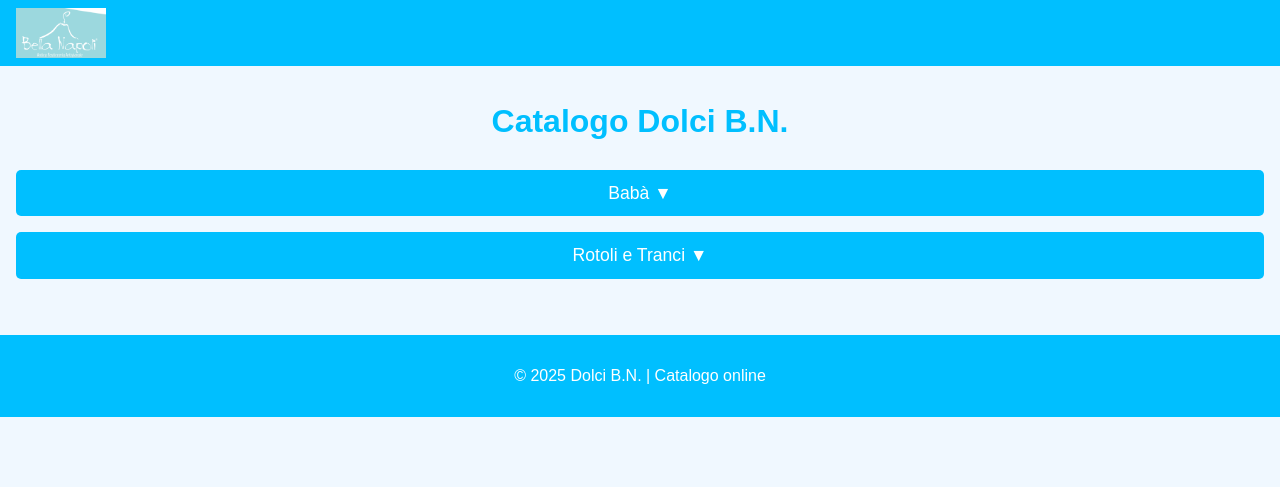
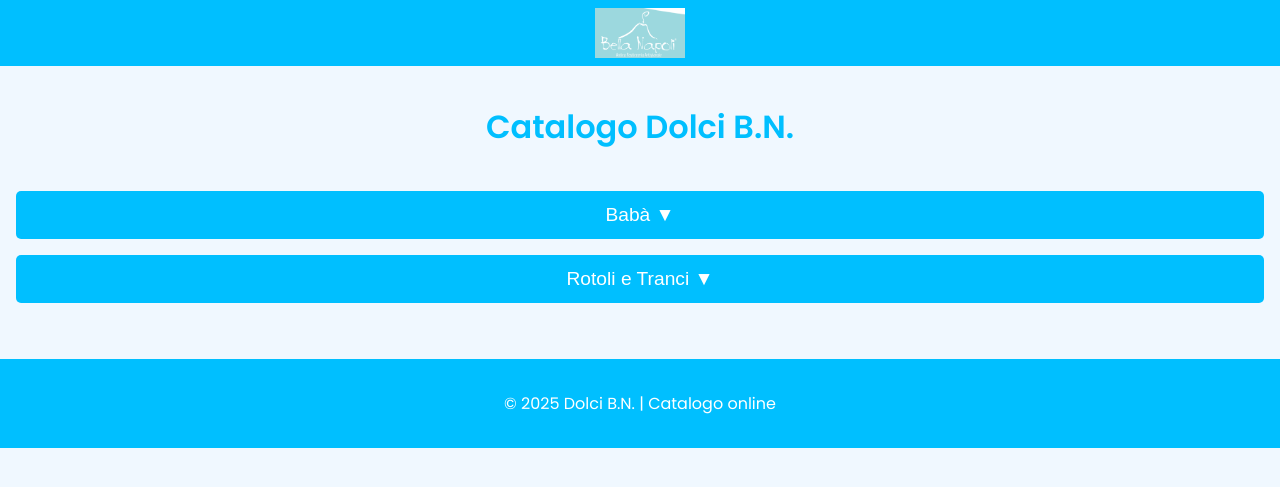
Before and after one commit to FedeNoce/fedenoce.github.io, a Jekyll site: the page seesweet/index.html, which Jekyll copies as it is, in a window 1280 px wide. Shown: the top 487 px of the page. Built offline with Jekyll 4.4.1, drawn with Linux system fonts in a browser that asks for light colours.

Commit message:
deleted:    seesweet/assets/immagini/img_4.png 	modified:   seesweet/index.html 	modified:   seesweet/style.css

```diff
--- a/seesweet/index.html
+++ b/seesweet/index.html
@@ -48,7 +48,7 @@
       </article>
     </div>
 
-    <!-- Aggiungi qui le altre categorie seguendo lo stesso pattern -->
+    <!-- Aggiungi le altre categorie seguendo lo stesso pattern -->
 
   </main>
 
--- a/seesweet/style.css
+++ b/seesweet/style.css
@@ -1,32 +1,23 @@
+@import url('https://fonts.googleapis.com/css2?family=Poppins:wght@400;600&display=swap');
+
 body {
-  font-family: Arial, sans-serif;
+  font-family: 'Poppins', sans-serif;
   margin: 0;
-  background: #f0f8ff; /* leggero azzurro chiaro per sfondo generale */
+  background: #f0f8ff;
   color: #333;
 }
 
 header {
-  background: #00bfff; /* azzurro logo */
+  background: #00bfff;
   color: #fff;
   padding: 0.5rem 1rem;
   display: flex;
   align-items: center;
-  justify-content: space-between;
+  justify-content: center;
 }
 
 header .logo {
   height: 50px;
-}
-
-nav a {
-  color: #fff;
-  margin-left: 1rem;
-  text-decoration: none;
-  font-weight: bold;
-}
-
-nav a:hover {
-  text-decoration: underline;
 }
 
 main {
@@ -36,6 +27,7 @@
 h1 {
   color: #00bfff;
   text-align: center;
+  margin-bottom: 2rem;
 }
 
 .toggle {
@@ -45,7 +37,7 @@
   padding: 0.8rem;
   width: 100%;
   text-align: center;
-  font-size: 1.1rem;
+  font-size: 1.2rem;
   margin: 0.5rem 0;
   cursor: pointer;
   border-radius: 5px;
@@ -57,7 +49,7 @@
 }
 
 .prodotti {
-  display: none; /* chiuse di default */
+  display: none;
   padding: 1rem;
   grid-template-columns: repeat(auto-fit, minmax(120px, 1fr));
   gap: 1rem;
@@ -74,10 +66,11 @@
 
 article img {
   width: 100%;
-  height: 120px; /* tutte le immagini stesse dimensioni */
-  object-fit: cover;
+  height: 120px;
+  object-fit: contain; /* Non tagliare l'immagine */
   border-radius: 5px;
   margin-bottom: 0.5rem;
+  background: #fff; /* evita spazi vuoti trasparenti */
 }
 
 article h3 {
```
Also changed, not shown: seesweet/assets/immagini/img_4.png (deleted).
